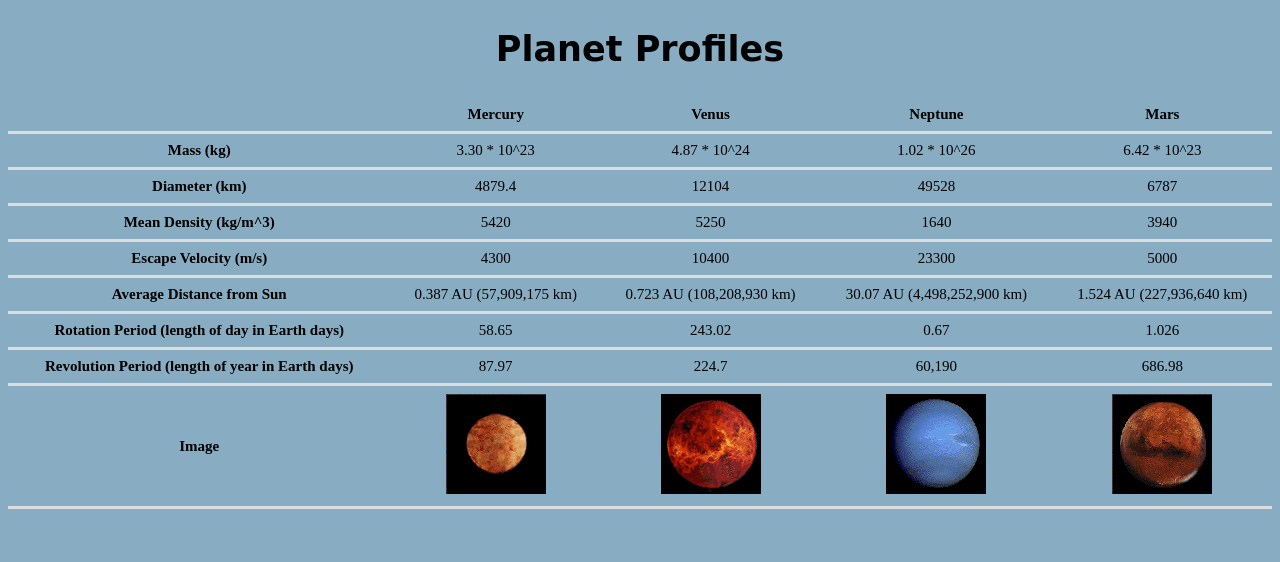
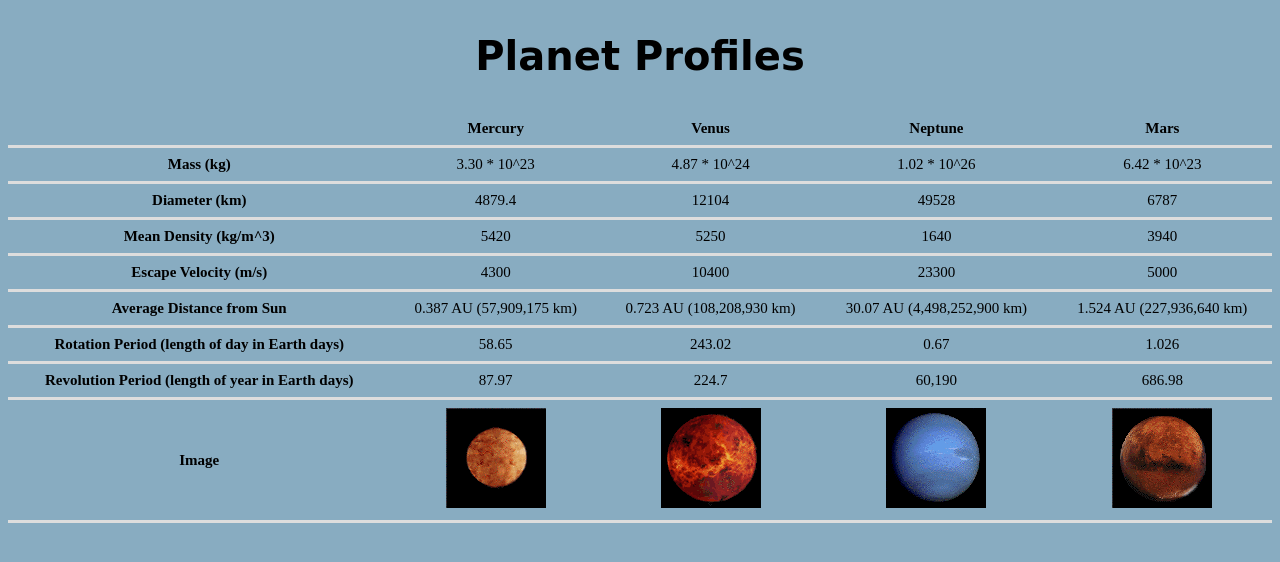
Before and after one commit to nandipatel/itmd361-lab5, a plain HTML site: page index.html in a window 1280 px wide. Drawn offline with Linux system fonts and the light colour scheme.

Commit message:
changes based on output

```diff
--- a/style.css
+++ b/style.css
@@ -6,7 +6,7 @@ table {
 }
 
 th {
-  font-size: 20px;
+  font-size: 25px;
 }
 
 th, td {
@@ -19,8 +19,8 @@ th, td {
 
 h2{
   text-align: center;
-  font-family: 'Viaoda Libre', cursive;
-  font-size: 35px;
+  font-family: 'Gochi Hand', cursive;
+  font-size: 40px;
 }
 
 body {
```
